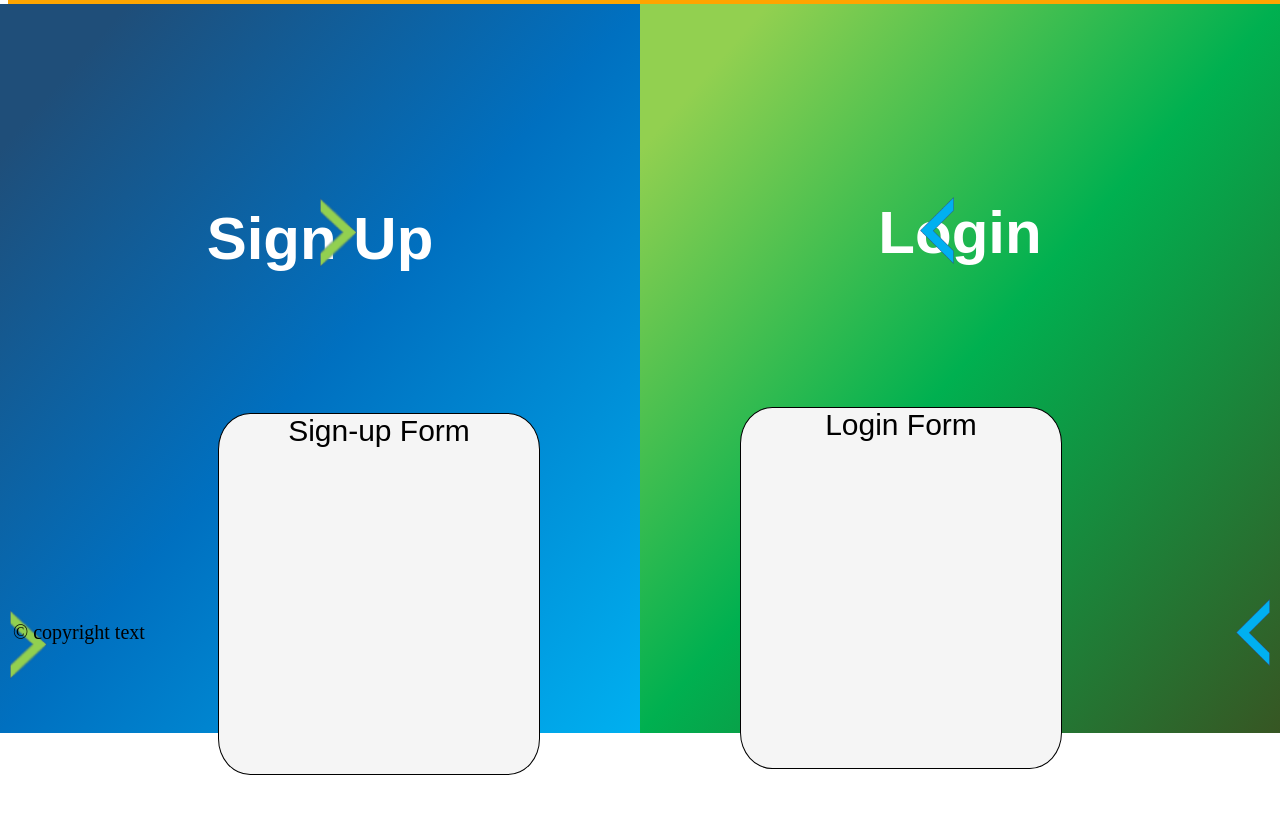
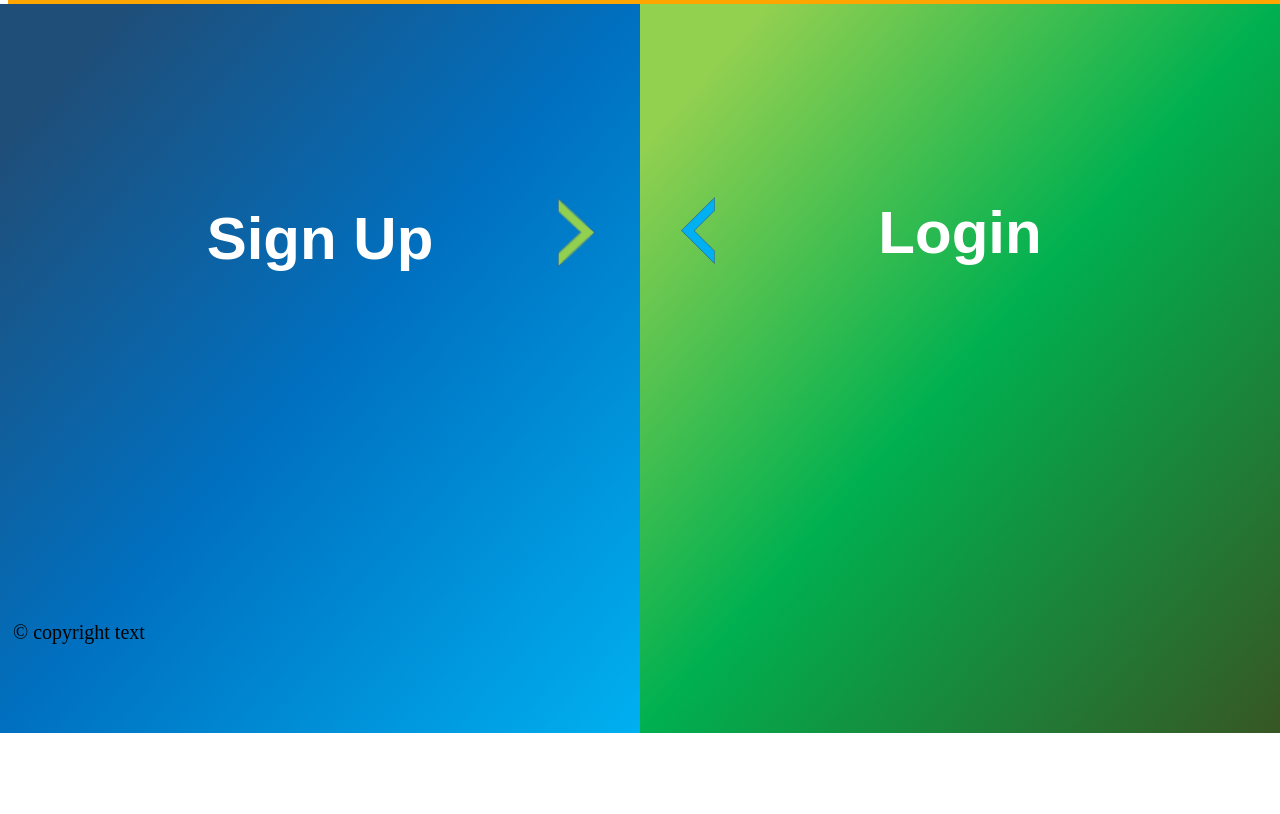
Before and after one commit to andrewjohnson1053/Forum, a PHP site: page /forum.html in a window 1280 px wide. Shown: the part 88-902 px from the top of the page. Run offline with PHP 8.4, Linux system fonts and the light colour scheme.

Commit message:
Update forum.css
changes in login and sign-up form.
changes in back-to-login and back-to-sign-up images.

```diff
--- a/forum.css
+++ b/forum.css
@@ -103,65 +103,57 @@
                   background-image: linear-gradient(to bottom right,   #92D050 10%, #00B050 50%,#375623);
                 }
 
-                    #split-right{
-                        width: 100%;
-                        background-image: linear-gradient(to bottom right,#00B0F0 10% ,  #0070C0 50%, #1F4E79);
-                        right: 0;
-                        height: 79%;
-                        position: fixed;
+                    #back-to-login{
+                        float: right;
+                       margin-right: 10px;
+                         position: relative;
+                         top: -20%;
                         display: none;
-
-                    }
-
-                     #split-left{
-                           width: 100%;
-                           background-image: linear-gradient(to bottom left ,#92D050 10%, #00B050 50%,#375623);
-                           height: 79%;
-                           position: fixed;
-                           display: none;
-                           left: 0;
-
-                    }
-
-                    #back-to-login{
-                        float: left;
-                        position: relative;
-                        top: 40%;
-                       margin-left: 10px;
                     }
 
                      #back-to-sign-up{
 
-                       float: right;
+                       float: left;
+                         margin-left: 10px;
                         position: relative;
-                        top: 40%;
-                         margin-right: 10px;
+                         top: -20%;
+                         display: none;
                     }
 
                     #sign-up-form{
-                        width: 320px;
-                        height: 360px;
+
+                         width: 300px;
+                        height: 350px;
                         background-color: whitesmoke;
                         border: 1px solid black;
                         border-radius: 10%;
                         color: black;
-                        float: right;
-                       margin: 100px;
+                       position: relative;
+                        top: 20%;
+                        left: 10%;
+                          display: none;
+
+
+
 
                     }
 
                     #login-form{
 
-                        width: 320px;
-                        height: 360px;
+                        width: 300px;
+                        height: 350px;
                         background-color: whitesmoke;
                         border: 1px solid black;
                         border-radius: 10%;
                         color: black;
-                        float: left;
-                        margin: 100px;
+
+                        position: relative;
+                        top: 20%;
+                        left: 70%;
+                        display: none;
 
                     }
+
 
      /*--------------------------------------------------------------------------------------------------- */
 
```
